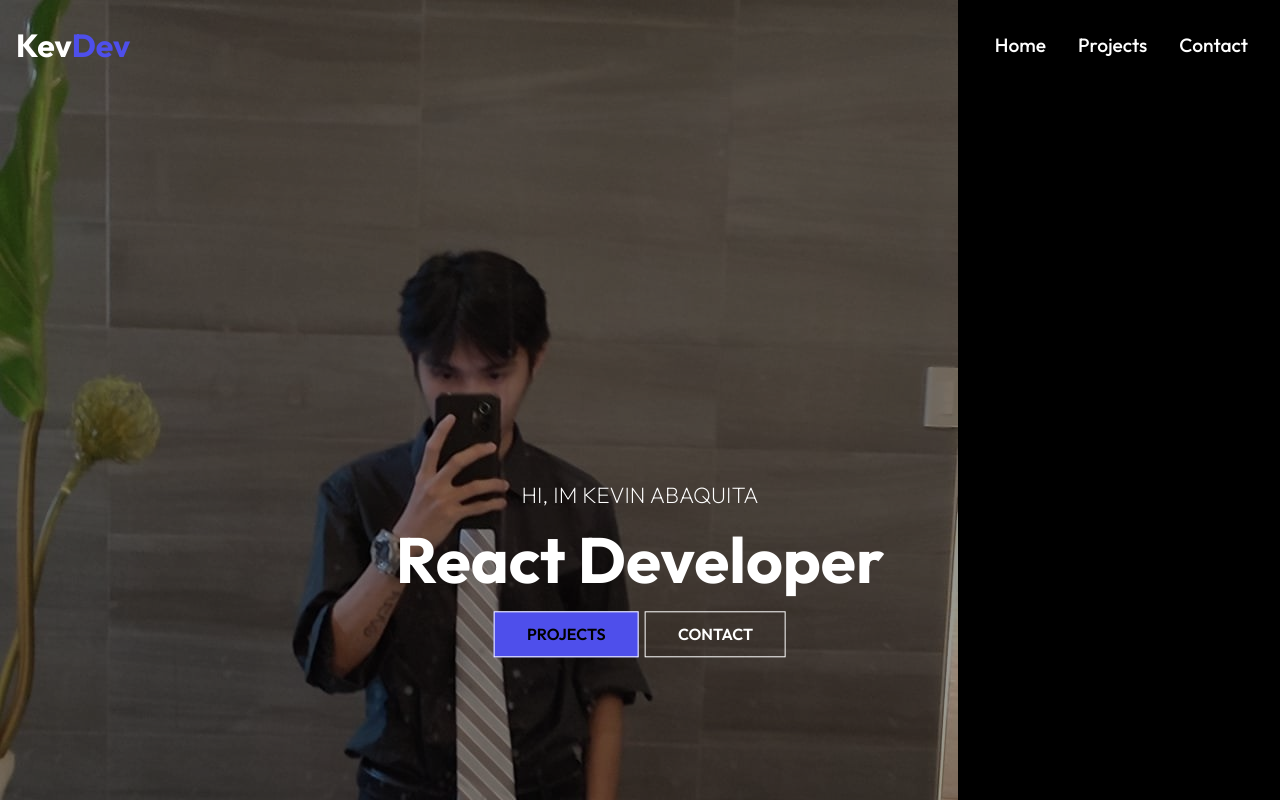
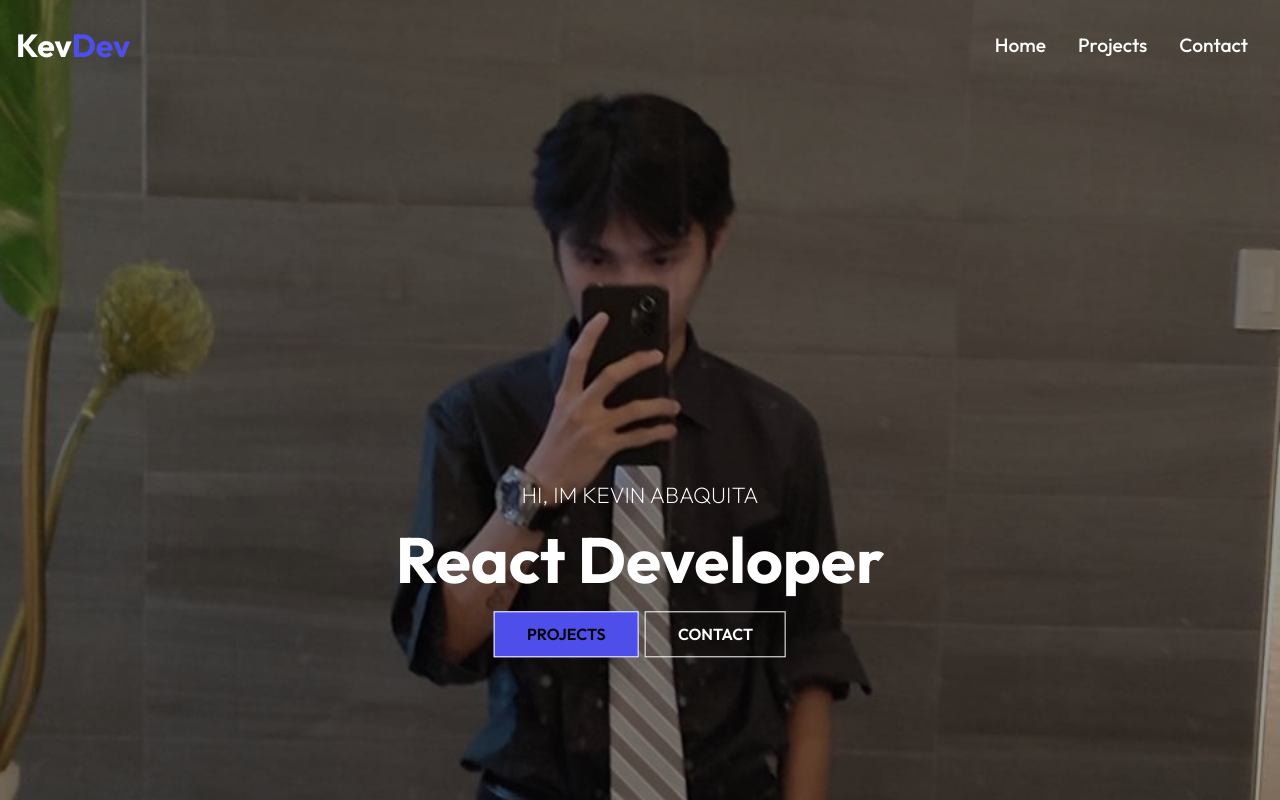
Before and after one commit to NiveKing/E-Portfolio, a React (Vite) app: page / in a window 1280 px wide. Shown: the top 800 px of the page. Built offline with nearby package versions, Linux system fonts and the light colour scheme.

Commit message:
fixed a mistake

```diff
--- a/src/Components/Heroimg.jsx
+++ b/src/Components/Heroimg.jsx
@@ -7,7 +7,7 @@ const Hero = () => {
     return (
         <div className="hero">
             <div className="mask">
-                <img className='.intro-img' src={IntroImg} alt="Picture of Me" />
+                <img className='intro-img' src={IntroImg} alt="Picture of Me" />
             </div>
             <div className="content">
                 <p>Hi, Im Kevin Abaquita</p>
```
